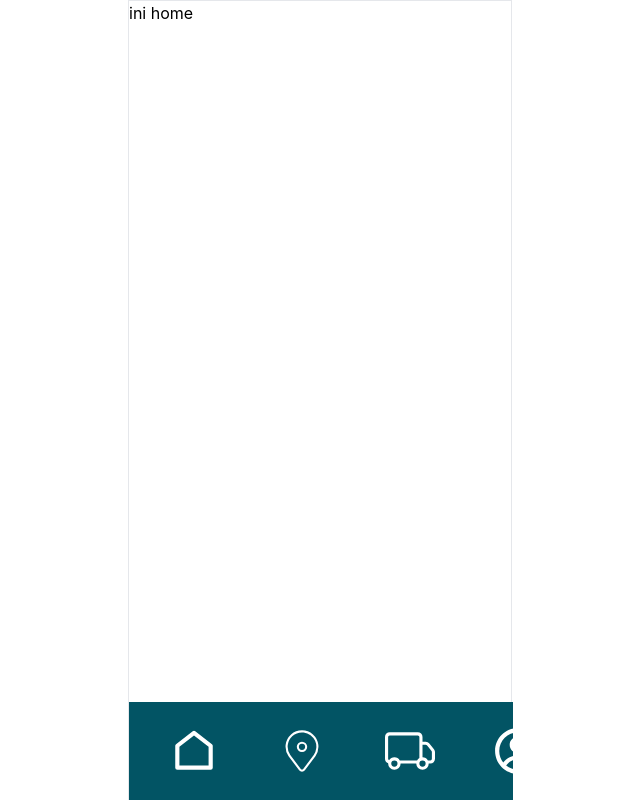
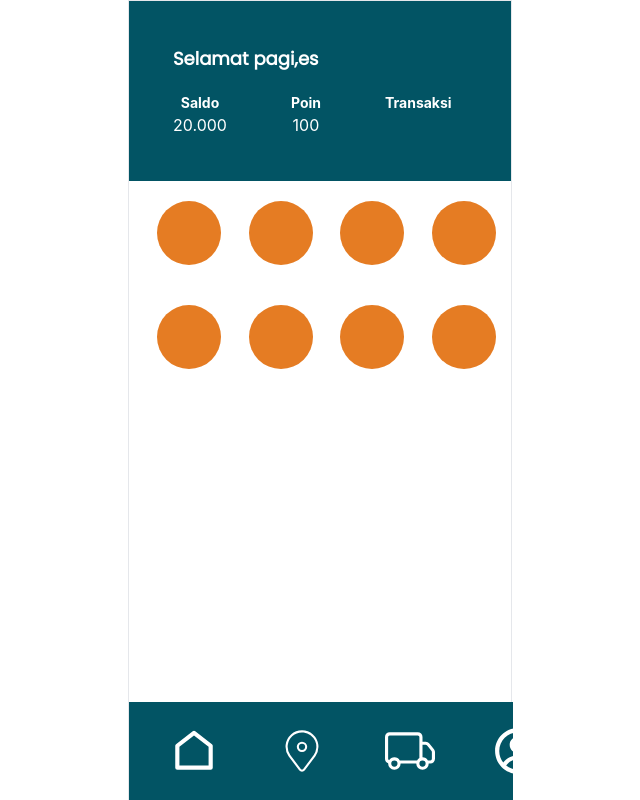
Before and after one commit to azkifairuz/sampahku, a React (Create React App) app: page / in a window 1280 px wide. Shown: the whole page, without its empty margins (320-960 px from the left). Built offline with nearby package versions, Linux system fonts and the light colour scheme.

Commit message:
create beranda page

```diff
--- a/src/pages/_404.jsx
+++ b/src/pages/_404.jsx
@@ -1,5 +1,8 @@
 export default function NotFound() {
     return (
-        <h1>Not Found</h1>
+        <div className="mx-auto">
+            <h1>Halaman Tidak ditemukan</h1>
+
+        </div>
     )
 }
--- a/src/pages/beranda.jsx
+++ b/src/pages/beranda.jsx
@@ -1,5 +1,49 @@
-export default function Home() {
+import plastic from "../asset/guidance_plastic.svg"
+export default function Home(props) {
+    const {name = "es",saldo = "20.000",poin = "100"} = props
     return (
-        <h1>ini home</h1>
+        <>
+            <div className="w-full h-full ">
+                {/* heaader section */}
+                <section className="p-11 text-white bg-blueMain">
+                    <h1 className="text-lg font-bold font-poppins text-white pb-5">Selamat pagi,{name}</h1>
+                    <div className="flex gap-16  text-center w-full">
+                        <div >
+                            <h1 className="font-bold text-sm">Saldo</h1>
+                            <p>{saldo}</p>
+                        </div>
+                        <div>
+                            <h1 className="font-bold text-sm">Poin</h1>
+                            <p>{poin}</p>
+                        </div>
+                        <div>
+                            <h1 className="font-bold text-sm">Transaksi</h1>
+                        </div>
+                    </div>
+                </section>
+                {/* end heaader section */}
+                {/* category section */}
+                <section className="w-full px-7 py-5 bg-white grid grid-cols-4 gap-10 justify-around">
+                    <div className="rounded-full p-2 bg-molecular-orange w-16 h-16">
+                    </div>
+                    <div className="rounded-full p-2 bg-molecular-orange w-16 h-16">
+                    </div>
+                    <div className="rounded-full p-2 bg-molecular-orange w-16 h-16">
+                    </div>
+                    <div className="rounded-full p-2 bg-molecular-orange w-16 h-16">
+                    </div>
+                    <div className="rounded-full p-2 bg-molecular-orange w-16 h-16">
+                    </div>
+                    <div className="rounded-full p-2 bg-molecular-orange w-16 h-16">
+                    </div>
+                    <div className="rounded-full p-2 bg-molecular-orange w-16 h-16">
+                    </div>
+                    <div className="rounded-full p-2 bg-molecular-orange w-16 h-16">
+                    </div>
+                </section>
+                {/* end category section */}
+
+            </div>
+        </>
     )
 }
--- a/tailwind.config.js
+++ b/tailwind.config.js
@@ -8,7 +8,8 @@ module.exports = {
       colors: {
         greenMain:'#25B56D',
         blueMain:'#025464',
-        surface:'#F8F1F1'
+        surface:'#F8F1F1',
+        molecular:{orange:'#E57C23'}
       },
       fontFamily:{
         poppins:["Poppins","sans-serif"]
```
Also changed, not shown: src/asset/guidance_plastic.svg (added).
